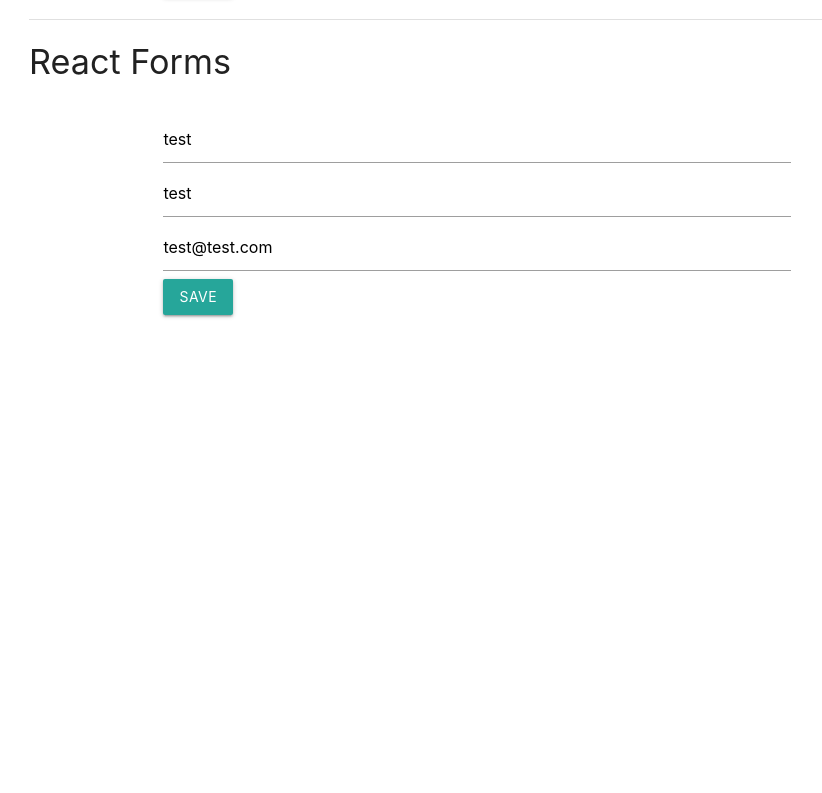
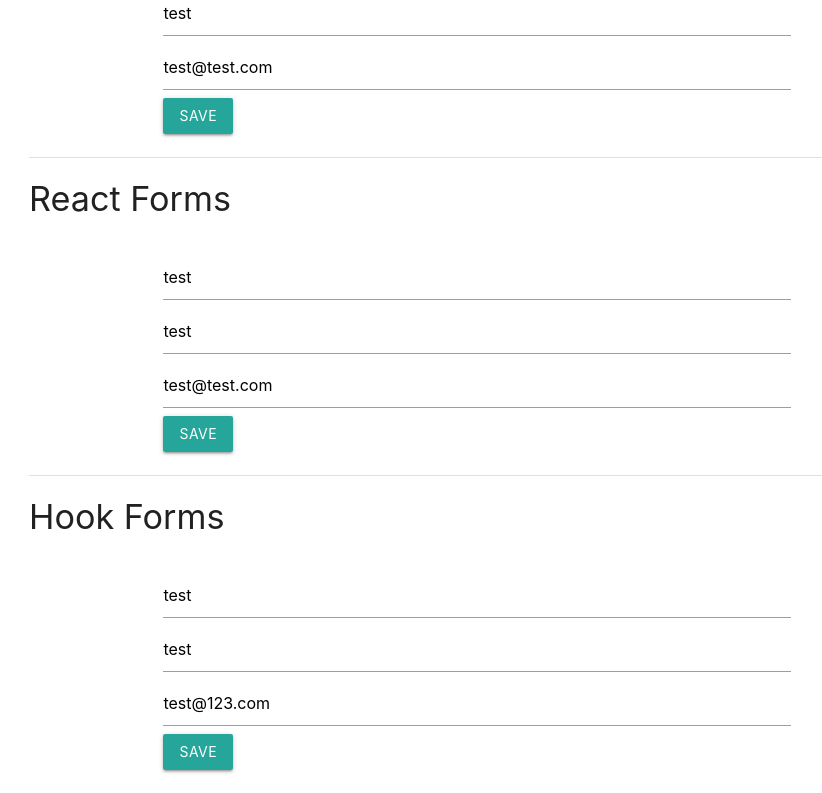
Before and after one commit to ChaitanyaKaranam/react-powerhouse, a React (Create React App) app: page / in a window 1280 px wide. Shown: the part 298-1091 px from the top of the page, without its empty margins (163-985 px from the left). Before the commit the page ends 800 px from the top, so only its background shows below. Built offline with nearby package versions, Linux system fonts and the light colour scheme.

Commit message:
Added react hooks form

```diff
--- a/package.json
+++ b/package.json
@@ -8,6 +8,7 @@
     "@testing-library/user-event": "^7.1.2",
     "react": "^16.13.1",
     "react-dom": "^16.13.1",
+    "react-hook-form": "^6.0.4",
     "react-scripts": "3.4.1"
   },
   "scripts": {
--- a/src/components/Forms/index.js
+++ b/src/components/Forms/index.js
@@ -1,4 +1,5 @@
 import React, { useRef, useState } from 'react';
+import { useForm } from 'react-hook-form';
 
 export function HTMLForms(props) {
 
@@ -97,3 +98,54 @@ export function ReactForm() {
         </div>
     )
 }
+
+export function HookForm(props) {
+
+    const { register, handleSubmit, errors, watch } = useForm({
+        defaultValues: {
+            firstname: 'test',
+            lastname: 'test',
+            email: 'test@123.com'
+        }
+    });
+
+    const watchFirstName = watch('firstname', '');
+
+    const submitData = data => {
+        console.log(data);
+    }
+
+    return (
+        <div>
+            <h4>Hook Forms</h4>
+            <br />
+            <div className="container">
+
+                <form onSubmit={handleSubmit(submitData)}>
+                    <input
+                        ref={register({
+                            required: 'This is a required field'
+                        })}
+                    type="text"
+                    name="firstname"
+                    placeholder="First Name"/>
+
+                    { watchFirstName && watchFirstName === 'Admin' && <span>You cannot use this name</span>}
+
+                    <input
+                        ref={register({
+                            required: 'This is a requied field'
+                        })}
+                        type="text"
+                        name="lastname"
+                        placeholder="Last Name"/>
+
+
+                    <input ref={register({ required: 'This is a required field' })} type="email" name="email" placeholder="Email Address"/>
+                    <button type="submit" className="btn">Save</button>
+                </form>
+
+            </div>
+        </div>
+    )
+}
--- a/src/pages/ReactForms.js
+++ b/src/pages/ReactForms.js
@@ -1,13 +1,19 @@
 import React from 'react';
-import { HTMLForms, ReactForm } from '../components/Forms';
+import { HTMLForms, ReactForm, HookForm } from '../components/Forms';
 
 function ReactForms(props) {
     return (
         <div>
+            <h1>Forms</h1>
+            <div className="divider"></div>
             <HTMLForms />
             <br />
             <div className="divider"></div>
             <ReactForm />
+            <br/>
+            <div className="divider"></div>
+            <HookForm />
+            <br/>
         </div>
     );
 }
```
Also changed, not shown: 1 other file (tests, documents, lock files or other folders).
